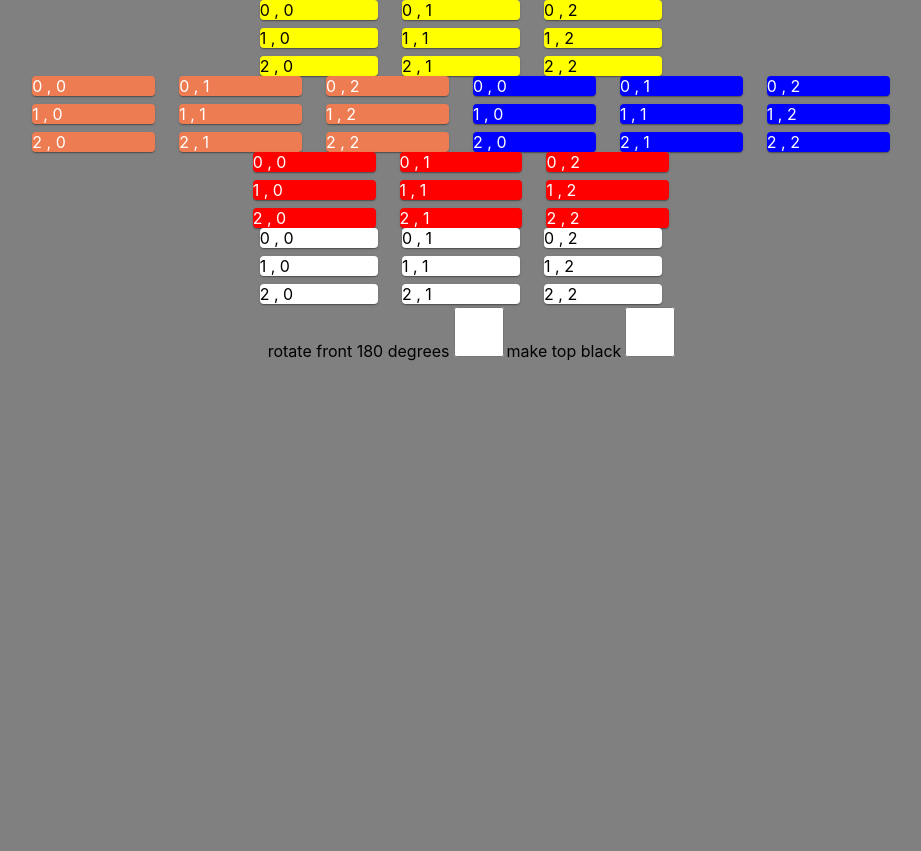
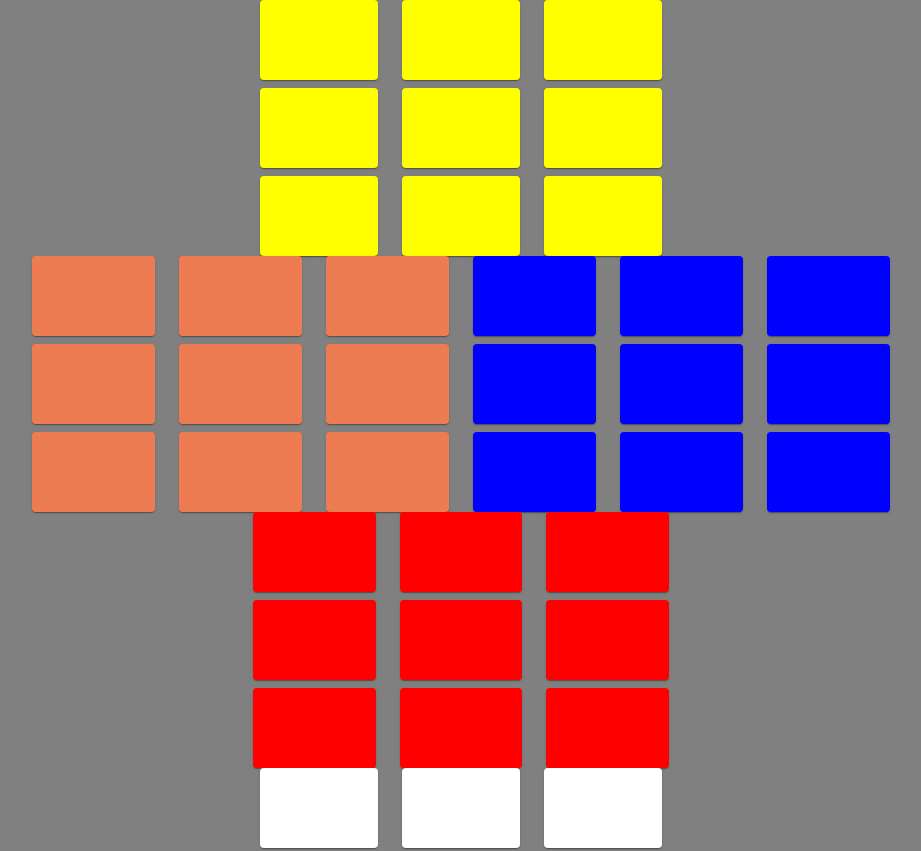
Before and after one commit to TheAlexSannikov/rubiks, a React (Create React App) app: page / in a window 1280 px wide. Shown: the top 851 px of the page, without its empty margins (167-1088 px from the left). Before the commit the page ends 800 px from the top, so only its background shows below. Built offline with nearby package versions, Linux system fonts and the light colour scheme.

Commit message:
consolidate with local files

```diff
--- a/package.json
+++ b/package.json
@@ -11,6 +11,7 @@
     "react": "^17.0.1",
     "react-dom": "^17.0.1",
     "react-scripts": "4.0.1",
+    "styled-components": "^5.2.1",
     "web-vitals": "^0.2.4"
   },
   "scripts": {
--- a/src/App.css
+++ b/src/App.css
@@ -35,30 +35,31 @@ body {
 .cuberow {
   color: white !important;
   max-width: 10vw;
+  min-height: 10vh;
 }
 
 .cuberow.WHITE {
-  color: black !important;
+  color: white !important;
   background-color: white;
 }
 .cuberow.BLUE {
-  /* color: blue; */
+  color: blue !important;
   background-color: blue;
 }
 .cuberow.RED {
-  /* color: red; */
+  color: red !important;
   background-color: red;
 }
 .cuberow.GREEN {
-  /* color: green; */
+  color: green !important;
   background-color: green;
 }
 .cuberow.ORANGE {
-  /* color: orange; */
+  color: rgb(238, 124, 82) !important;
   background-color: rgb(238, 124, 82);
 }
 .cuberow.YELLOW {
-  color: black !important;
+  color: yellow !important;
   background-color: yellow;
 }
 .cuberow.BLACK {
--- a/src/App.js
+++ b/src/App.js
@@ -2,24 +2,11 @@ import React from 'react';
 import Cube from './Cube'
 import './App.css';
 
-class App extends React.Component {
-  constructor(props) {
-    super(props);
-  }
-
-  getCube() {
-    return (
-      <Cube />
-    );
-  }
-
-  render() {
+function App (props) {
     return (
       <>
-        {this.getCube() }
+        <Cube />
       </>
     )
-  }
 }
-
 export default App;
--- a/src/Cube.js
+++ b/src/Cube.js
@@ -22,7 +22,6 @@ class Cube extends React.Component {
           this.makeTopBlack = this.makeTopBlack.bind(this); //debug purposes
           this.getTopControls = this.getTopControls.bind(this);
           this.getBottomControls = this.getBottomControls.bind(this);
-
      }
 
      rotateFace(face, dir) { //lookToRight: top -> cw; bottom -> ccw
@@ -301,8 +300,6 @@ class Cube extends React.Component {
                               {this.getBottomControls()}
                          </Grid>
                     </Grid>
-
-
                </>
           )
      }
--- a/src/CubeRow.js
+++ b/src/CubeRow.js
@@ -1,4 +1,5 @@
 import React from 'react';
+
 import { Grid, Paper } from '@material-ui/core';
 
 function CubeRow(props) {
```
Also changed, not shown: 2 other files (tests, documents, lock files or other folders).
